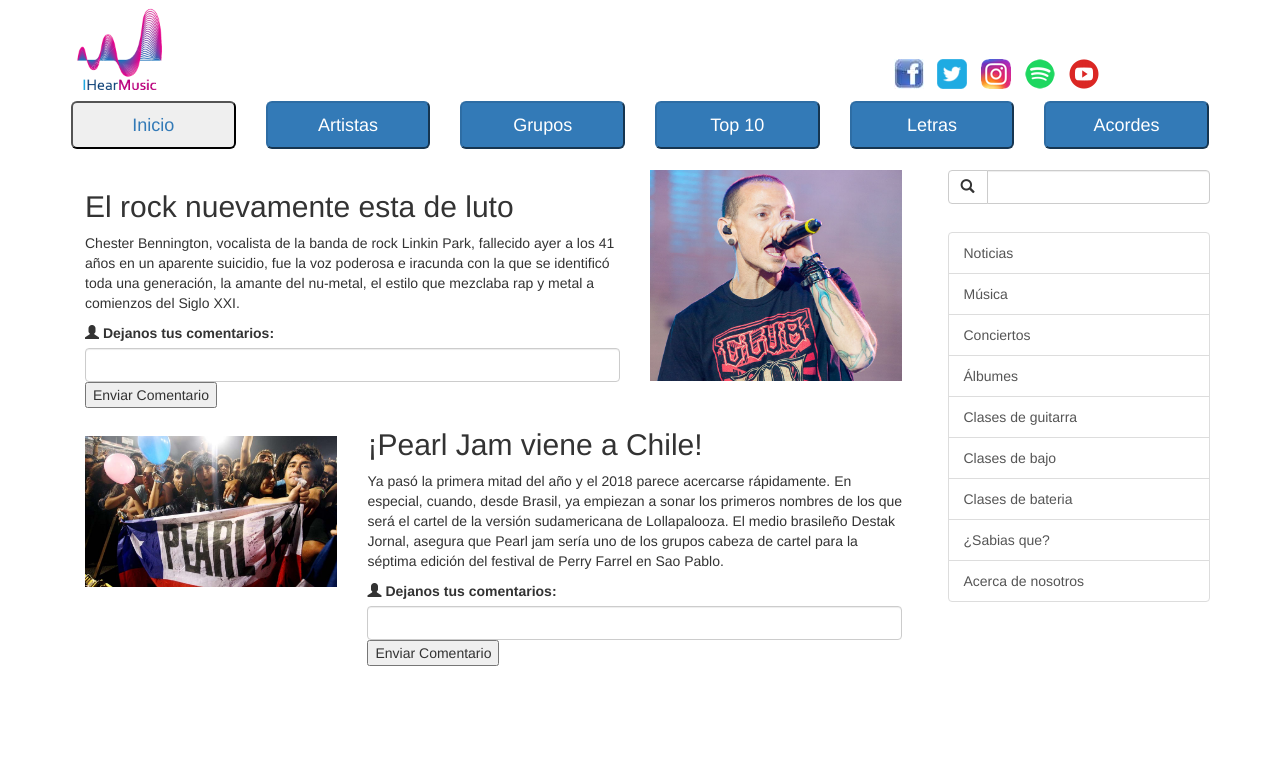
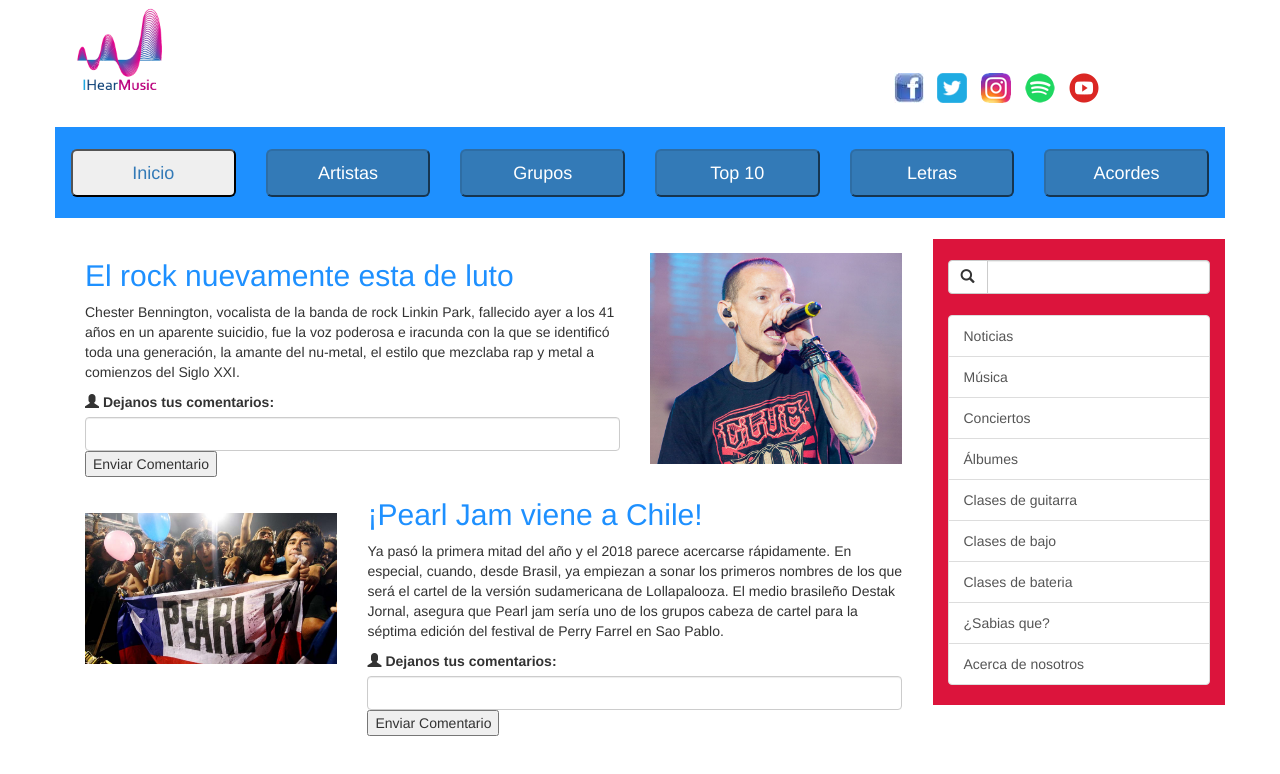
Before and after one commit to fMoyano90/Blog-Musica-Bootsrap, a plain HTML site: page index.html in a window 1280 px wide. Drawn offline with Linux system fonts and the light colour scheme.

Commit message:
v.2
se agregan los estilos y esta lista para ser enviada.

```diff
--- a/css/estilos.css
+++ b/css/estilos.css
@@ -1,6 +1,14 @@
 @charset "utf-8";
 /* CSS Document */
+h2{
+	color:dodgerblue;
+}
+img {
+	padding-top: 1em;
+	padding-bottom: 1em;
+}
 .logo{
+	padding-top: 0;
 	width: 100px;
 	height: auto;
 }
@@ -8,9 +16,11 @@
 	padding-left:5%;
 	padding-top:5%;
 }
-.bgDos{
-	background-color: aquamarine;
+.ajuste{
+	padding-top:1.5em;
 }
-.ajuste{
-	padding-top:2em;
+.bg1{
+	background-color: dodgerblue;
 }
+.bg2{
+	background-color: crimson;
--- a/index.html
+++ b/index.html
@@ -4,7 +4,7 @@
 <meta charset="utf-8">
 <meta http-equiv="X-UA-Compatible" content="IE=edge">
 <meta name="viewport" content="width=device-width, initial-scale=1">
-<title>I Hear Music</title>
+	<title>I Hear Music</title>
 <!-- Bootstrap -->
 <link href="css/bootstrap.min.css" rel="stylesheet">
 <!-- Mis Estilos -->
@@ -13,10 +13,10 @@
 <body>
 <header class="container">
  <div class="row">
-	<div class="col-lg-8 col-md-8 col-sm-8 col-xs-12">
+	<div class="col-lg-8 col-md-8 col-sm-12 col-xs-12">
 		<img src="img/logo2..png" class="logo img-responsive">
 	</div>
-	<div class="col-lg-4 col-md-4 col-sm-4 col-xs-12 redesSociales">
+	<div class="col-lg-4 col-md-4 col-sm-12 col-xs-12 redesSociales">
 		<ul class="list-inline">
 			<li><a href="#"><img src="img/face.jpg"></a></li>
 			<li><a href="#"><img src="img/twitter.png"></a></li>
@@ -26,7 +26,7 @@
 		</ul>
 	</div>
   </div>
-  <div class="row">
+  <div class="row bg1 ajuste">
   	<div class="navbar">
   		<div class="col-lg-2 col-md-2 col-sm-6 col-xs-12">
 			<a href="#"><input type="button" name="inicio" value="Inicio" class="btn-lg btn-block btn-group"></a>
@@ -51,9 +51,9 @@
   </div>
  </header>
  <article class="container">
- 	<div class="row">
- 	<div class="col-lg-9 col-md-9 col-sm-9 col-xs-9">
- 		<div class="col-lg-8 col-md-5 col-sm-5 col-xs-12">
+ 	<div class="row ajuste">
+ 	<div class="col-lg-9 col-md-9 col-sm-12 col-xs-12">
+ 		<div class="col-lg-8 col-md-5 col-sm-12 col-xs-12">
  			<h2>
  				El rock nuevamente esta de luto
  			</h2>
@@ -68,10 +68,10 @@
  			</form>
 
  		</div>
- 		<div class="col-lg-4 col-md-4 col-sm-3 col-xs-3">
+ 		<div class="col-lg-4 col-md-4 col-sm-12 col-xs-12">
  			<img src="img/rockluto.jpg" class="img-responsive">
  		</div>
- 		<div class="col-lg-8 col-lg-push-4 col-md-5 col-sm-5 col-xs-12">
+ 		<div class="col-lg-8 col-lg-push-4 col-md-5 col-sm-12 col-xs-12">
  			<h2>
  				¡Pearl Jam viene a Chile!
  			</h2>
@@ -86,11 +86,11 @@
  			</form>
 
  		</div>
- 		<div class="col-lg-4 col-lg-pull-8 col-md-4 col-sm-3 col-xs-3 ajuste">
+ 		<div class="col-lg-4 col-lg-pull-8 col-md-4 col-sm-12 col-xs-12 ajuste">
  			<img src="img/pearljamchile.jpg" class="img-responsive">
  		</div>
  	</div>
- <div class="col-lg-3 col-md-3 col-sm-3 col-xs-3">
+ <div class="col-lg-3 col-md-3 col-sm-12 col-xs-12 bg2 ajuste">
     	<div class="input-group">
       		<span class="input-group-btn">
         		<button class="btn btn-default" type="button"><span class="glyphicon glyphicon-search"></span></button>
```
